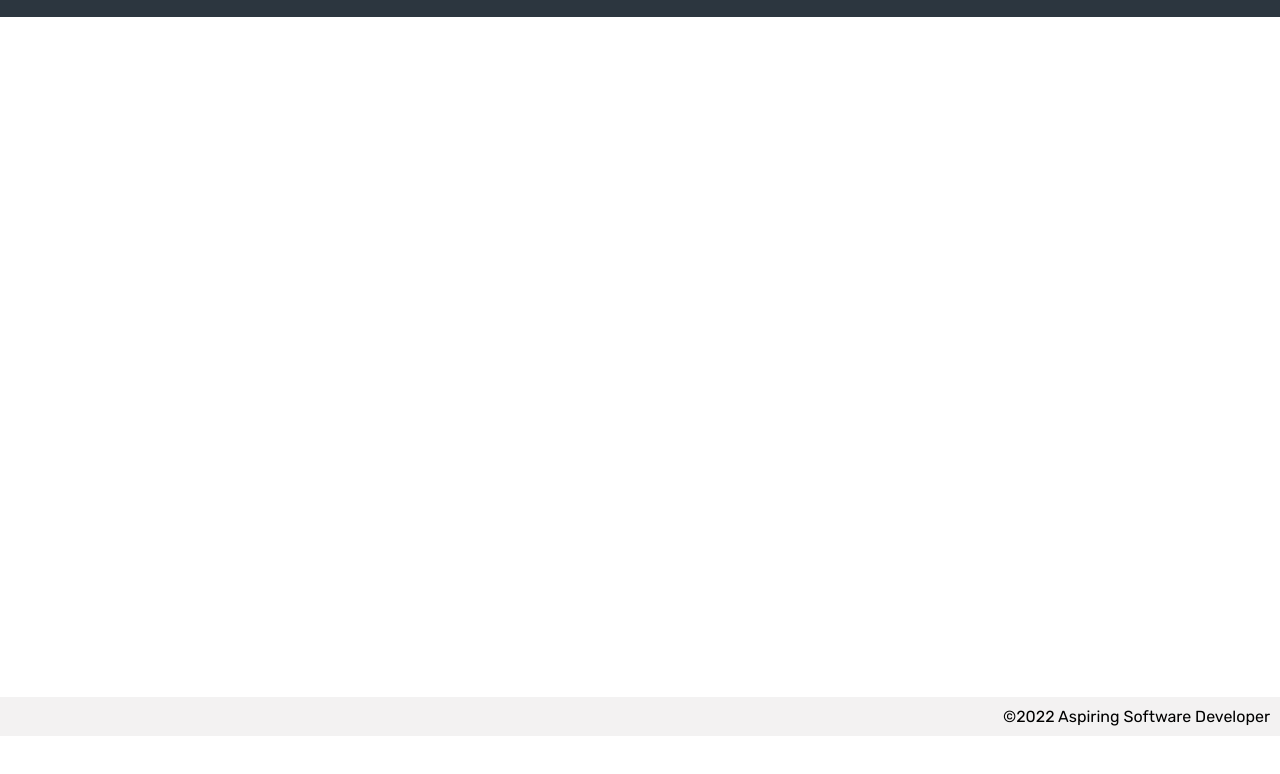
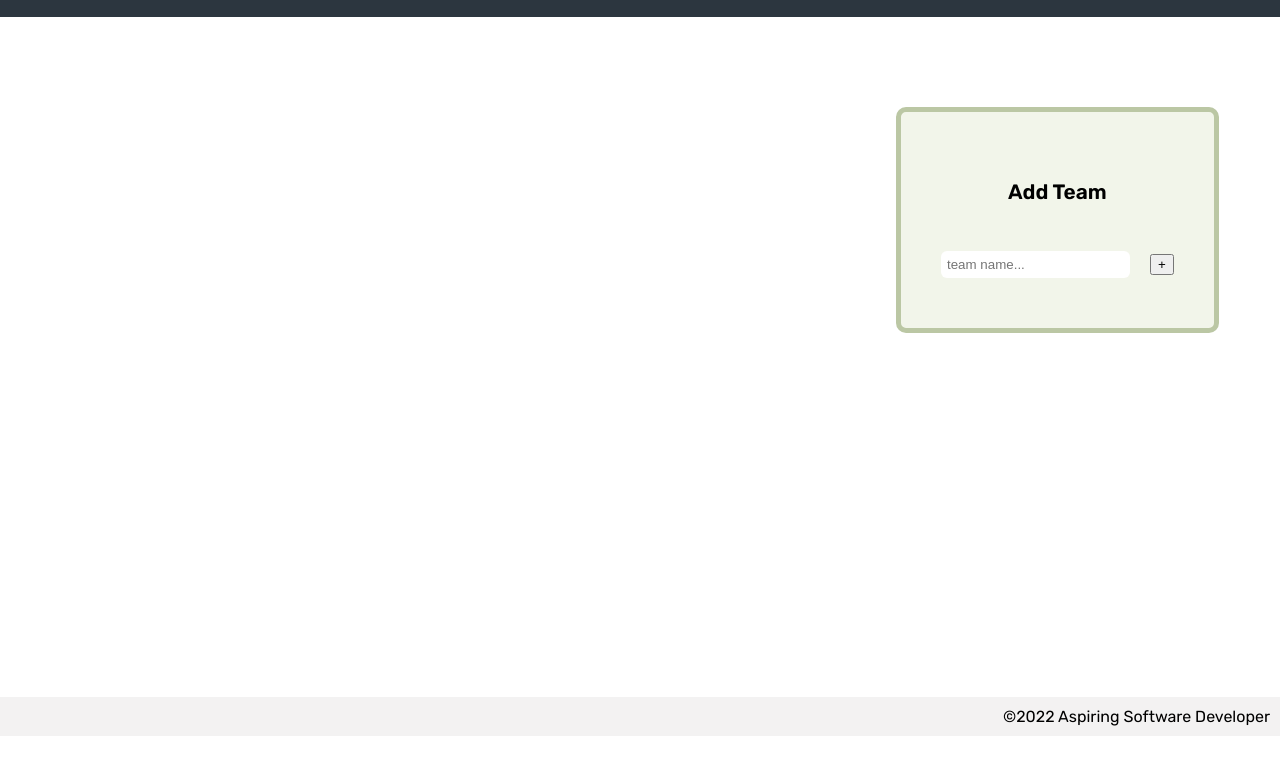
Before and after one commit to dillon-brock/league-organizer, a plain HTML site: page index.html in a window 1280 px wide. Shown: the part 64-838 px from the top of the page. Before the commit the page ends 800 px from the top, so only its background shows below. Drawn offline with nearby package versions, Linux system fonts and the light colour scheme.

Commit message:
added functionality to add team

```diff
--- a/app.js
+++ b/app.js
@@ -1,8 +1,9 @@
 import { getUser, signOut } from './services/auth-service.js';
 import { protectPage, findById } from './utils.js';
 import createUser from './components/User.js';
-import { addPlayer, getTeamsWithPlayers, removePlayer } from './services/league-organizer-service.js';
+import { addPlayer, addTeam, getTeamsWithPlayers, removePlayer } from './services/league-organizer-service.js';
 import createTeams from './components/Teams.js';
+import createAddTeam from './components/AddTeam.js';
 
 // State
 let user = null;
@@ -19,6 +20,14 @@ async function handlePageLoad() {
 
 async function handleSignOut() {
     signOut();
+}
+
+async function handleAddTeam(teamName) {
+
+    const team = await addTeam(teamName);
+    team.players = [];
+    teams.push(team);
+    display();
 }
 
 async function handleAddPlayer(name, teamId) {
@@ -49,10 +58,12 @@ const User = createUser(
 );
 
 const Teams = createTeams(document.querySelector('#teams'), { handleAddPlayer, handleRemovePlayer });
+const AddTeam = createAddTeam(document.querySelector('form'), { handleAddTeam });
 
 function display() {
     User({ user });
     Teams({ teams });
+    AddTeam();
 }
 
 handlePageLoad();
--- /dev/null
+++ b/components/AddTeam.js
@@ -0,0 +1,11 @@
+export default function createAddTeam(form, { handleAddTeam }) {
+    form.addEventListener('submit', (e) => {
+        e.preventDefault();
+        const formData = new FormData(form);
+        handleAddTeam(formData.get('teamName'));
+        form.reset();
+    });
+    return () => {
+
+    };
+}
--- a/index.html
+++ b/index.html
@@ -29,6 +29,13 @@
 
     <main>
         <ul id="teams"></ul>
+        <form id="team-form">
+            <h4>Add Team</h4>
+            <div id="inputs">
+                <input id="team-input" name="teamName" placeholder="team name...">
+                <button>+</button>
+            </div>
+        </form>
     </main>
 
     <footer>&copy;2022 Aspiring Software Developer</footer>
--- a/services/league-organizer-service.js
+++ b/services/league-organizer-service.js
@@ -72,3 +72,14 @@ export async function removePlayer(id) {
     return checkResponse(response);
 
 }
+
+export async function addTeam(teamName) {
+    const response = await client
+        .from('teams')
+        .insert({
+            name: teamName
+        })
+        .single();
+
+    return checkResponse(response);
+}
--- a/styles/home.css
+++ b/styles/home.css
@@ -55,11 +55,23 @@ span {
     color: var(--light-cyan);
 }
 
+main {
+    display: grid;
+    min-height: 0;
+    grid-template-areas: "table form";
+    grid-template-columns: 0.7fr 0.3fr;
+    column-gap: 20px;
+    margin-top: 60px;
+    justify-items: center;
+    height: 100%;
+}
+
 h3 {
     margin: 0px;
 }
 
 #teams {
+    width: 80%;
     margin-top: 30px;
     display: grid;
     grid-template-columns: repeat(auto-fit, minmax(420px, 1fr));
@@ -142,3 +154,31 @@ input {
     border: transparent;
     margin-bottom: 20px;
 }
+
+#team-form {
+    display: flex;
+    flex-direction: column;
+    margin-top: 30px;
+    position: absolute;
+    left: 70%;
+    background-color: var(--main-white);
+    padding: 40px;
+    border: 5px solid var(--green-accent);
+    border-radius: 10px;
+    z-index: -10;
+}
+
+#team-form h4 {
+    font-size: 1.3rem;
+}
+
+#inputs {
+    display: flex;
+    gap: 20px;
+    align-items: center;
+}
+
+#team-form input {
+    position: relative;
+    top: 10px;
+}
--- a/styles/main.css
+++ b/styles/main.css
@@ -34,10 +34,6 @@ header {
     display: none;
 }
 
-/* main {
-    height: 100%;
-} */
-
 footer {
     position: fixed;
     bottom: 0;
```
